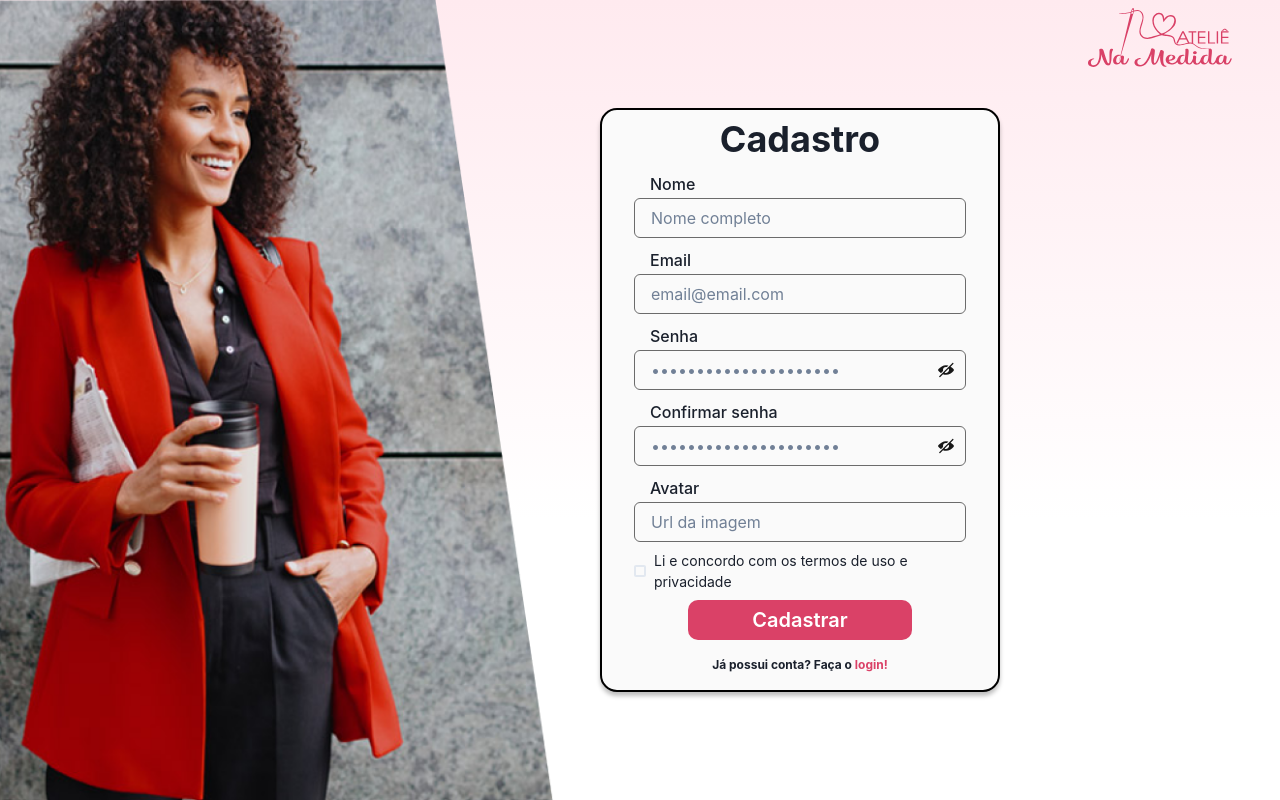
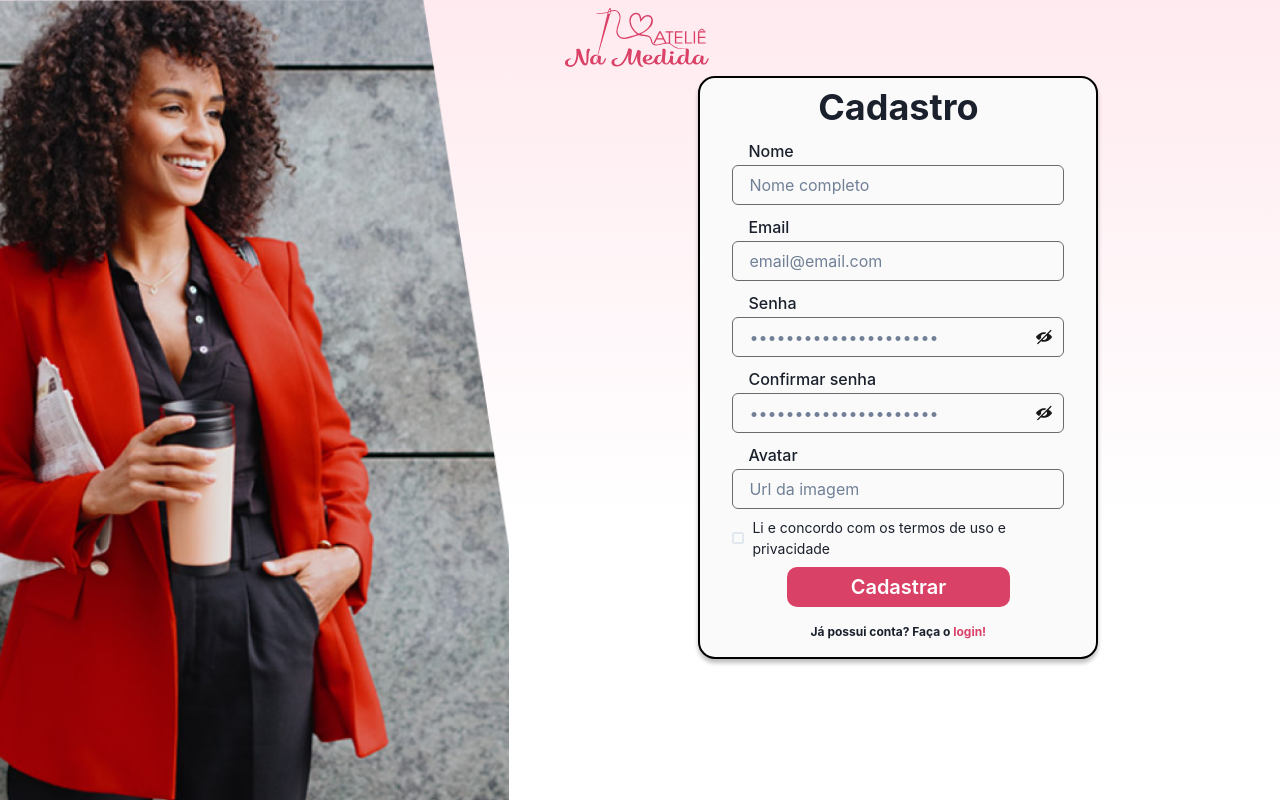
Before and after one commit to erickmarchetti/Na-medida-Atelie, a React (Create React App) app: page /register in a window 1280 px wide. Built offline with nearby package versions, Linux system fonts and the light colour scheme.

Commit message:
fix: Layout do cadastro

```diff
--- a/src/components/ThemeHeader/index.jsx
+++ b/src/components/ThemeHeader/index.jsx
@@ -13,7 +13,6 @@ import { UserContext } from "../../providers/user"
 import { useEffect } from "react"
 
 function ThemeHeader({ admin }) {
-
     const { pegarDadosUser, user } = useContext(UserContext)
 
     const history = useHistory()
@@ -37,6 +36,15 @@ function ThemeHeader({ admin }) {
                     alt="Na medida ateliê"
                     w={{ base: "78.55px", sm: "126.75px" }}
                     h={{ base: "38.88", sm: "52.08px" }}
+                    sx={{
+                        cursor: "pointer",
+                        transition: "0.5s cubic-bezier(0.68, 0.09, 0.33, 1.01)",
+                        "&:hover": {
+                            transform: "scale(1.1)",
+                            transition:
+                                "0.5s cubic-bezier(0.68, 0.09, 0.33, 1.01)"
+                        }
+                    }}
                     onClick={() => history.push("/")}
                 />
 
--- a/src/pages/Cadastrar/index.jsx
+++ b/src/pages/Cadastrar/index.jsx
@@ -105,32 +105,33 @@ export default function Cadastro() {
                     "linear-gradient(to bottom, #FFEAEF 0%, #FFFFFF 65%, #FFFFFF 100%)"
                 }
             >
-                <Box display={{ base: "none", lg: "block" }}>
+                <Box display={{ base: "none", lg: "block" }} w="40vw">
                     <img
                         src={custommadewoman}
                         alt="custommadewoman"
                         style={{
                             height: "100vh",
                             position: "sticky",
-                            top: 0
+                            top: 0,
+                            objectFit: "cover"
                         }}
                     />
                 </Box>
 
                 <Flex
-                    flexDirection={{ base: "column", lg: "row-reverse" }}
+                    flexDirection="column"
                     alignItems={{ base: "center", lg: "flex-end" }}
                     justifyContent={{ base: "center", lg: "flex-start" }}
                     style={{
                         margin: "0"
                     }}
-                    gap="2.5rem"
                     width={{ base: "100%", lg: "60%" }}
                 >
                     <ImgLogo
                         src={logo}
                         alt="Na Medida Ateliê"
                         title="Página Inicial"
+                        alignSelf={{ base: "center", lg: "flex-end" }}
                         onClick={() => history.push("/")}
                     />
 
```
